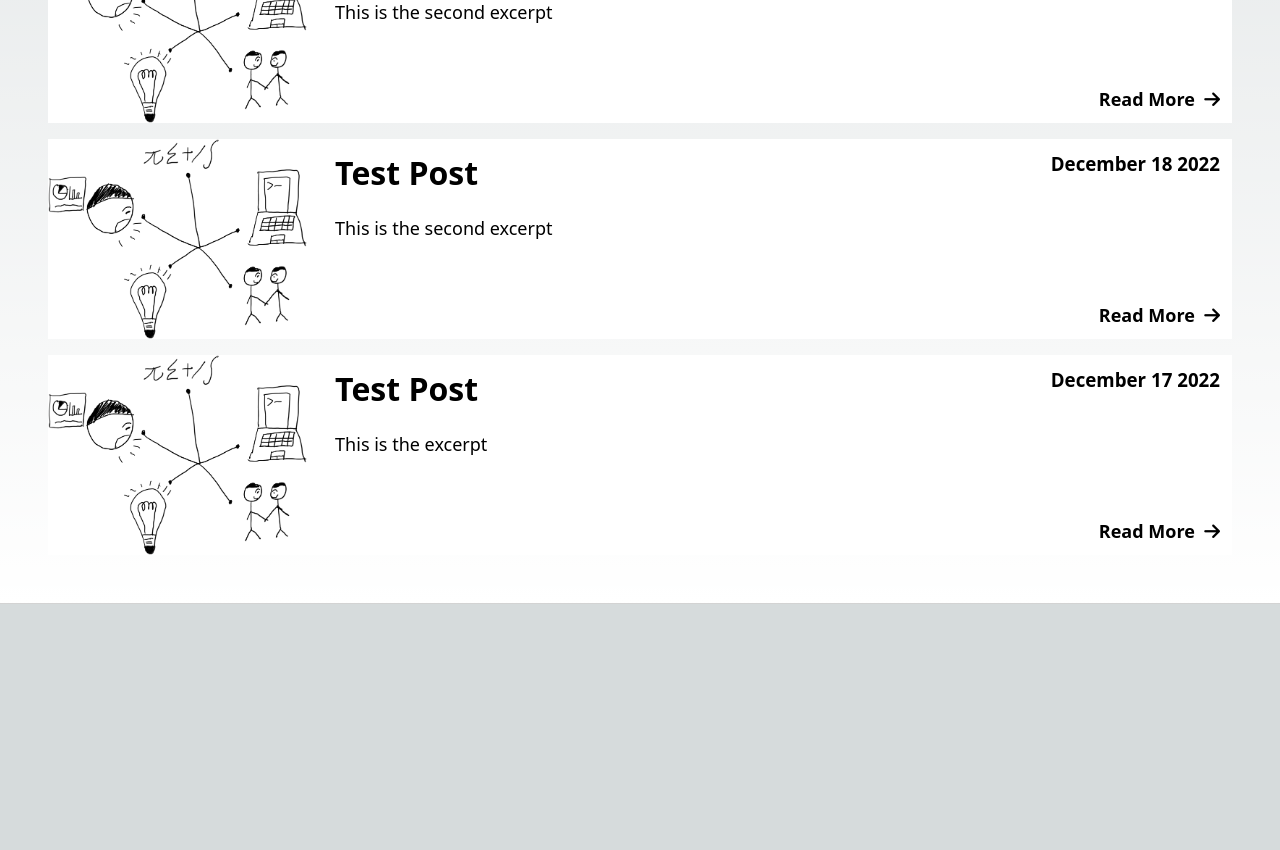
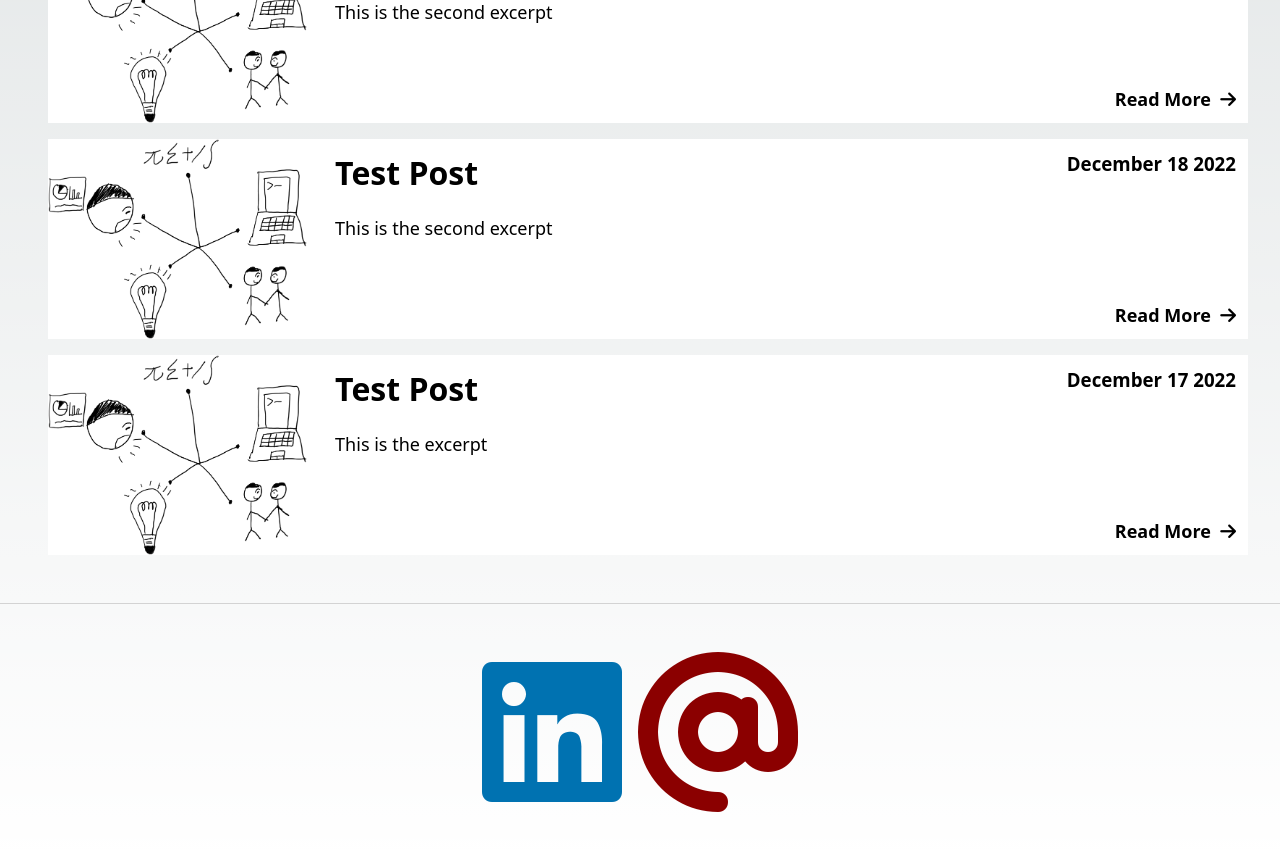
Before and after one commit to charlesgohck/portfolioblogv2, a Next.js app: page /blog in a window 1280 px wide. Shown: the part 680-1530 px from the top of the page. Before the commit the page ends 1284 px from the top, so only its background shows below. Built offline with nearby package versions, Linux system fonts and the light colour scheme.

Commit message:
[UI] Finishing touches to initial UI design

```diff
--- a/pages/_app.tsx
+++ b/pages/_app.tsx
@@ -6,6 +6,7 @@ import type { AppProps } from 'next/app';
 import Link from 'next/link';
 import { useRouter } from 'next/router';
 import { routerPaths } from './constants';
+import FadeInSection from '../components/FadeInSection';
 
 export default function App({ Component, pageProps }: AppProps) {
 
@@ -28,5 +29,13 @@ export default function App({ Component, pageProps }: AppProps) {
         <div className="maincomponent">
             <Component {...pageProps} />
         </div>
+        <footer style={{ display: 'flex', justifyContent: 'center', padding: '5vh' }}>
+            <FadeInSection>
+                <a href='https://www.linkedin.com/in/charlesgohck/' target="_blank" rel="noopener noreferrer">
+                    <i style={{ color: '#0072b1' }} className="sectionsubelement fa-brands fa-linkedin fa-10x" />
+                </a>
+                <i style={{ color: 'darkred' }} className="sectionsubelement fa-solid fa-at fa-10x" />
+            </FadeInSection>
+        </footer>
     </>
 }
--- a/pages/blog.tsx
+++ b/pages/blog.tsx
@@ -20,23 +20,22 @@ export default function Blog({ posts }: InferGetStaticPropsType<typeof getStatic
                 <link rel="icon" href="/assets/favicon.jpg" />
             </Head>
             <main>
-                <FadeInSection>
-                    <h1 style={{ textAlign: "center", paddingTop: "5vh" }}>Recent</h1>
-                    <div className="sectionelement">
-                        <div className="blogpostlist">
-                            { posts.map(
-                                post => <PostLinkElement
-                                    key={`${post.slug} Post Link`}
+                <h1 style={{ textAlign: "center", paddingTop: "5vh" }}>Recent</h1>
+                <div className="sectionelement">
+                    {posts.map(
+                        post => <div style={{ width: "100%" }} key={`${post.slug} Post Link`}>
+                            <FadeInSection>
+                                <PostLinkElement
                                     slug={post.slug}
                                     title={post.frontmatter.title}
                                     date={post.frontmatter.date}
                                     excerpt={post.frontmatter.excerpt}
                                     imagePath={post.frontmatter.cover_image}
                                 />
-                            ) }
+                            </FadeInSection>
                         </div>
-                    </div>
-                </FadeInSection>
+                    )}
+                </div>
             </main>
         </>
     )
--- a/pages/blog/[slug].tsx
+++ b/pages/blog/[slug].tsx
@@ -65,7 +65,7 @@ export default function BlogPage(props: BlogPageProps) {
             <section className='sectionelement'>
                 <div className='linkelement'>
                     <Link href={'/blog'}>
-                        <p><strong>Back To Post</strong>&nbsp;&nbsp;<i className="fa solid fa-arrow-right" /></p>
+                        <p><strong>Back To Posts</strong>&nbsp;&nbsp;<i className="fa solid fa-arrow-right" /></p>
                     </Link>
                 </div>
             </section>
--- a/pages/index.tsx
+++ b/pages/index.tsx
@@ -155,12 +155,6 @@ export default function Home() {
                         </div>
                     </section>
                 </FadeInSection>
-                <FadeInSection>
-                    <section className='sectionelement'>
-                        <i style={{ color: '#0072b1' }} className="sectionsubelement fa-brands fa-linkedin fa-10x" />
-                        <i style={{ color: 'darkred' }} className="sectionsubelement fa-solid fa-at fa-10x" />
-                    </section>
-                </FadeInSection>
             </main>
         </>
     )
--- a/styles/kangui.css
+++ b/styles/kangui.css
@@ -94,13 +94,6 @@
     transition-duration: 0.5s;
 }
 
-.blogpostlist {
-    display: flex;
-    justify-content: center;
-    align-items: center;
-    flex-wrap: wrap
-}
-
 .blogarticle {
     padding: 3vh;
 }
```
